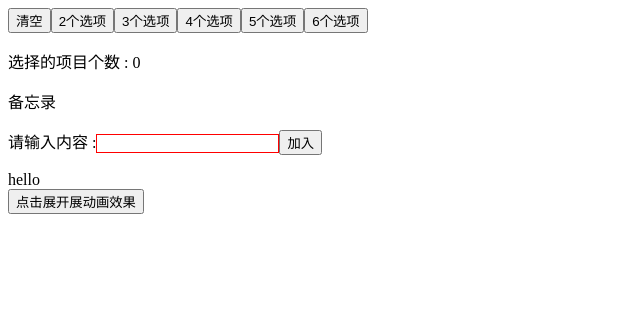
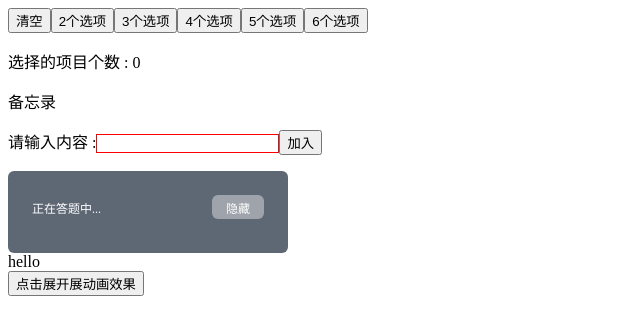
Before and after one commit to guokaigdg/react-my-app, a React (Create React App) app: page / in a window 1280 px wide. Shown: the top 334 px of the page, without its empty margins (0-640 px from the left). Built offline with nearby package versions, Linux system fonts and the light colour scheme.

Commit message:
更新主页传递输数据

```diff
--- a/src/App.js
+++ b/src/App.js
@@ -24,12 +24,12 @@ class App extends Component{
        <button onClick = {this.handleClicknum.bind(this, 6)}>6个选项</button>
        <p>选择的项目个数 : {this.state.answernum}</p>
       <TodoList/>
-      {/* <AnswerArea
-         answerCount ={this.state.answernum}
-         onHideClick = {this.isHidden}
-         isChoose = {this.state.isChoose}
-         onChooseClick = {this.onChoose}
-      />  */}
+      <AnswerArea
+         optionsCount ={this.state.answernum}
+         onClickHideButton = {this.isHidden}
+         enbleChoose = {this.state.isChoose}
+         onChoose = {this.onChoose}
+      />
       <NewApp/>
    </Fragment>
   )
```
